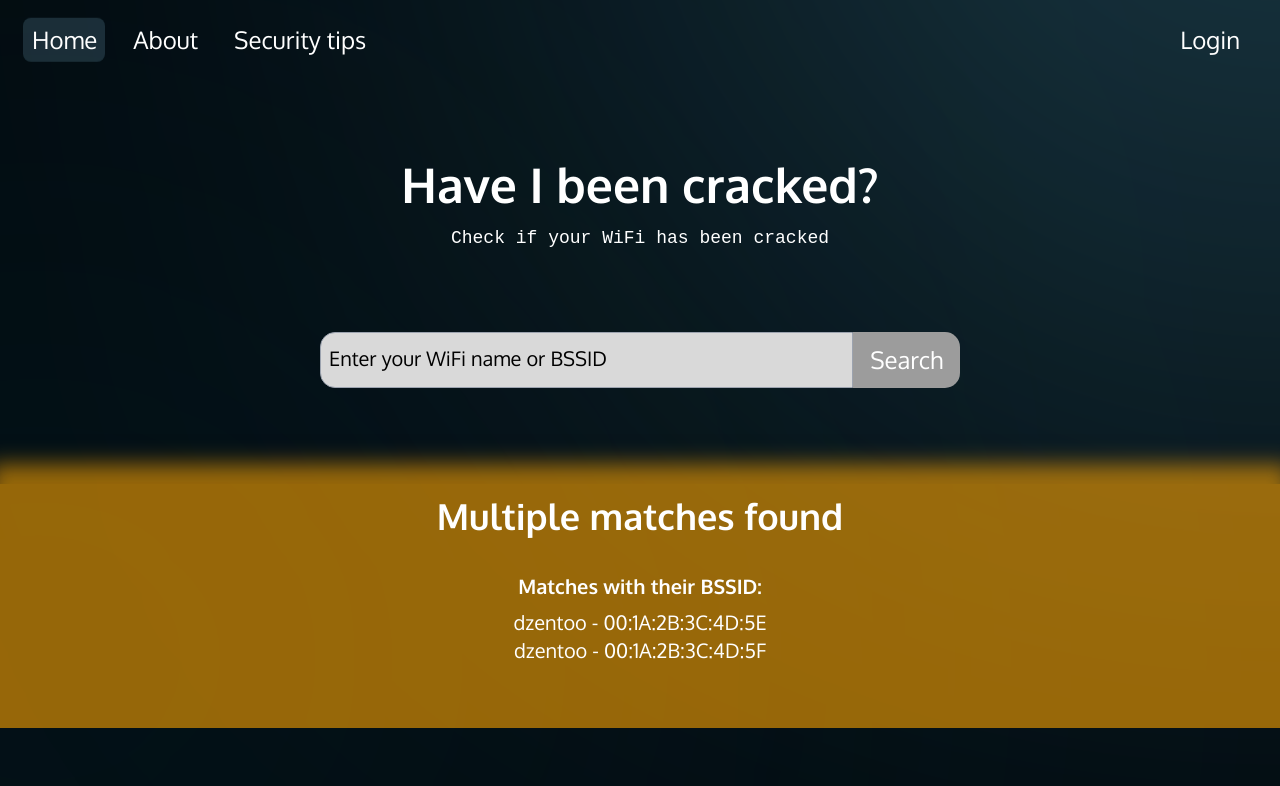
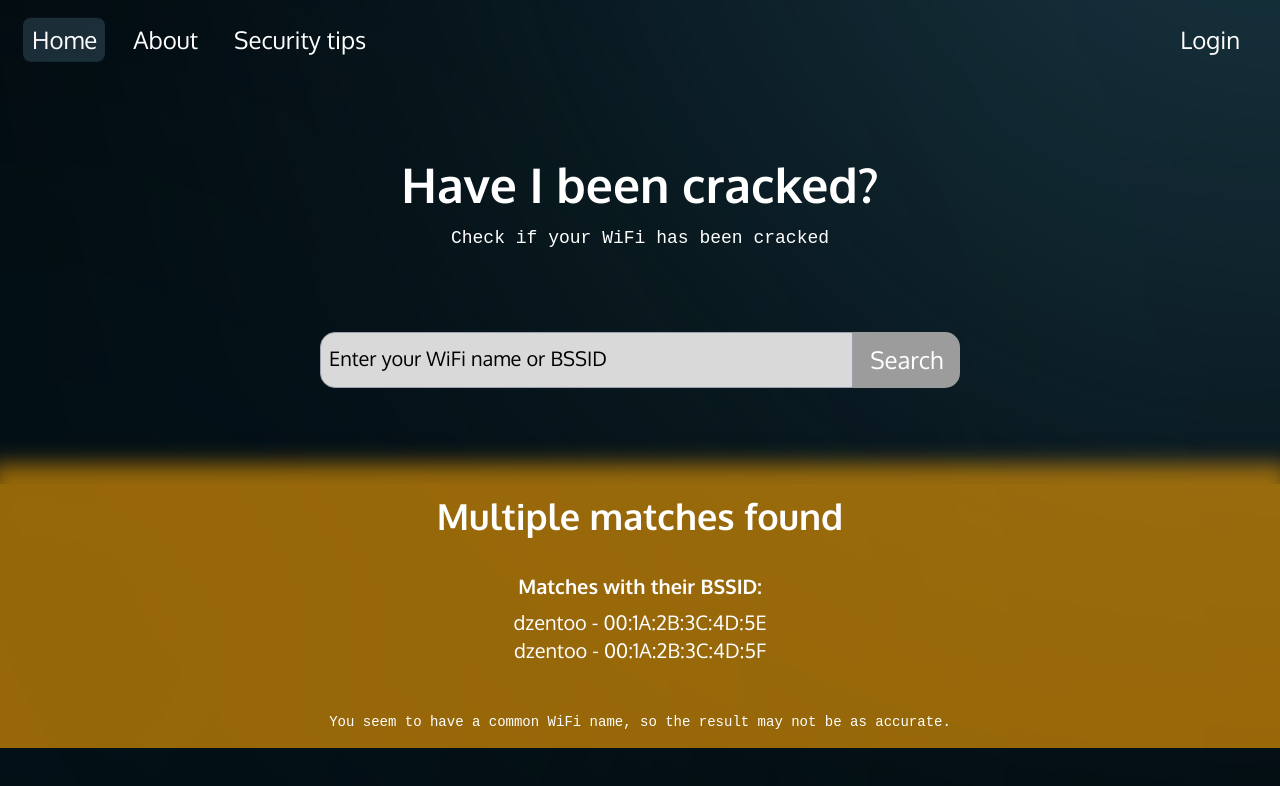
Before and after one commit to Kaktus1549/HaveIBeenCracked, a Next.js app in the folder Frontend/: page / in a window 1280 px wide. Shown: the top 786 px of the page. Built offline with nearby package versions, Linux system fonts and the light colour scheme; a web font is replaced by a local one.

Commit message:
chore: Update Matches component to include hint content

```diff
--- a/Frontend/app/_components/matches.tsx
+++ b/Frontend/app/_components/matches.tsx
@@ -15,7 +15,7 @@ export default function Matches({ matches, setMatches, transition }: {matches: W
     let content: JSX.Element | null = null;
     let bgColor: string = "";
     let hint: string = "";
-    let hintContent = { __html: hint };
+    let hintContent: { __html: string } = { __html: "" };
     let animation: string = transition ? " animate-colors opacity-1" : " animate-appear opacity-0";
 
     let spanClasses: string = "font-semibold";
@@ -32,6 +32,7 @@ export default function Matches({ matches, setMatches, transition }: {matches: W
             ))}
             </div>
         hint = "You seem to have a common WiFi name, so the result may not be as accurate.";
+        hintContent = { __html: hint };
     }
     else{
         bgColor = "bg-oneMatch shadow-custom-red";
@@ -40,7 +41,8 @@ export default function Matches({ matches, setMatches, transition }: {matches: W
                     <p className={pClasses}><span className={spanClasses}>BSSID:</span> {matches[0].bssid} {matches[0].vendor ? `(${matches[0].vendor})` : ""}</p>
                     <p className={pClasses}><span className={spanClasses}>Time:</span> {matches[0].timestamp}</p>
                   </div>
-        hint = "If you want to protect yourself, you can read the <span className=\"underline\">security tips!</span>";
+        hint = 'If you want to protect yourself, you can read the <span class="underline cursor-pointer">security tips!</span>';
+        hintContent = { __html: hint };
     }
 
     return (
```
